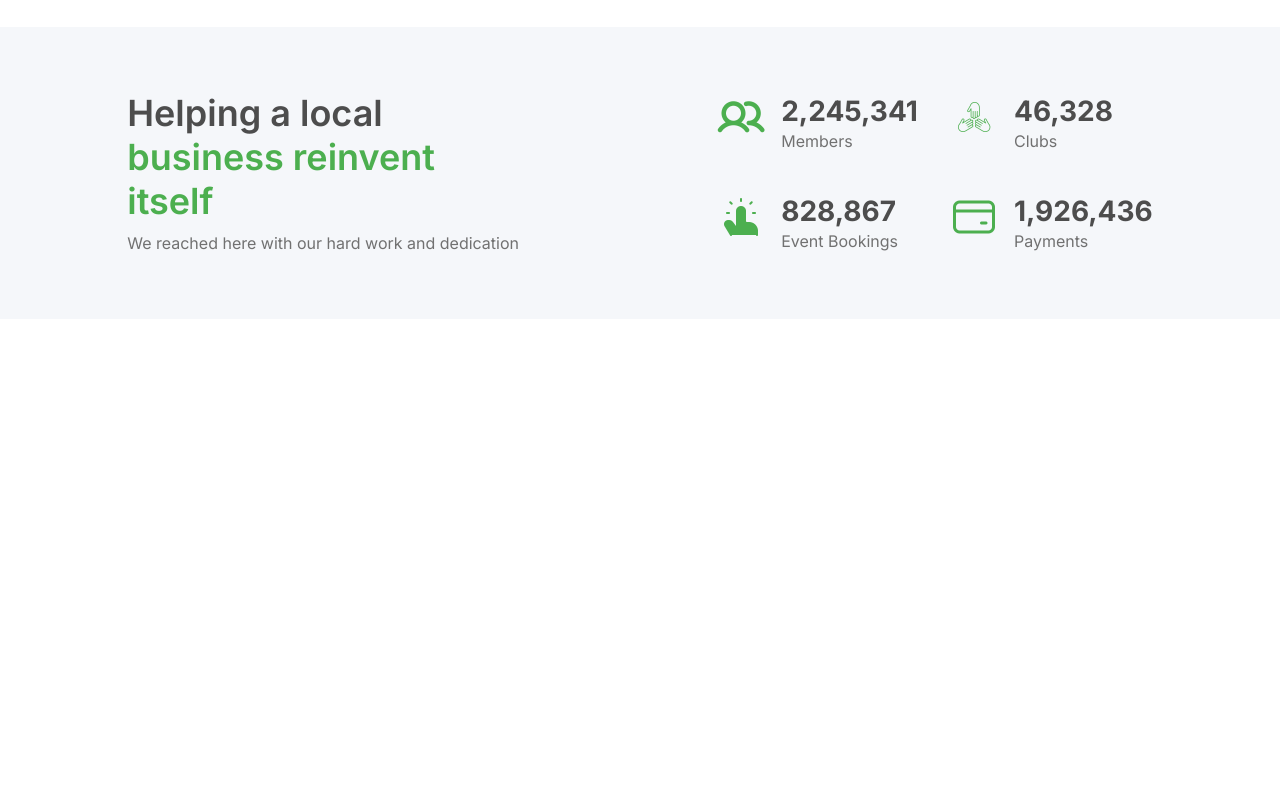
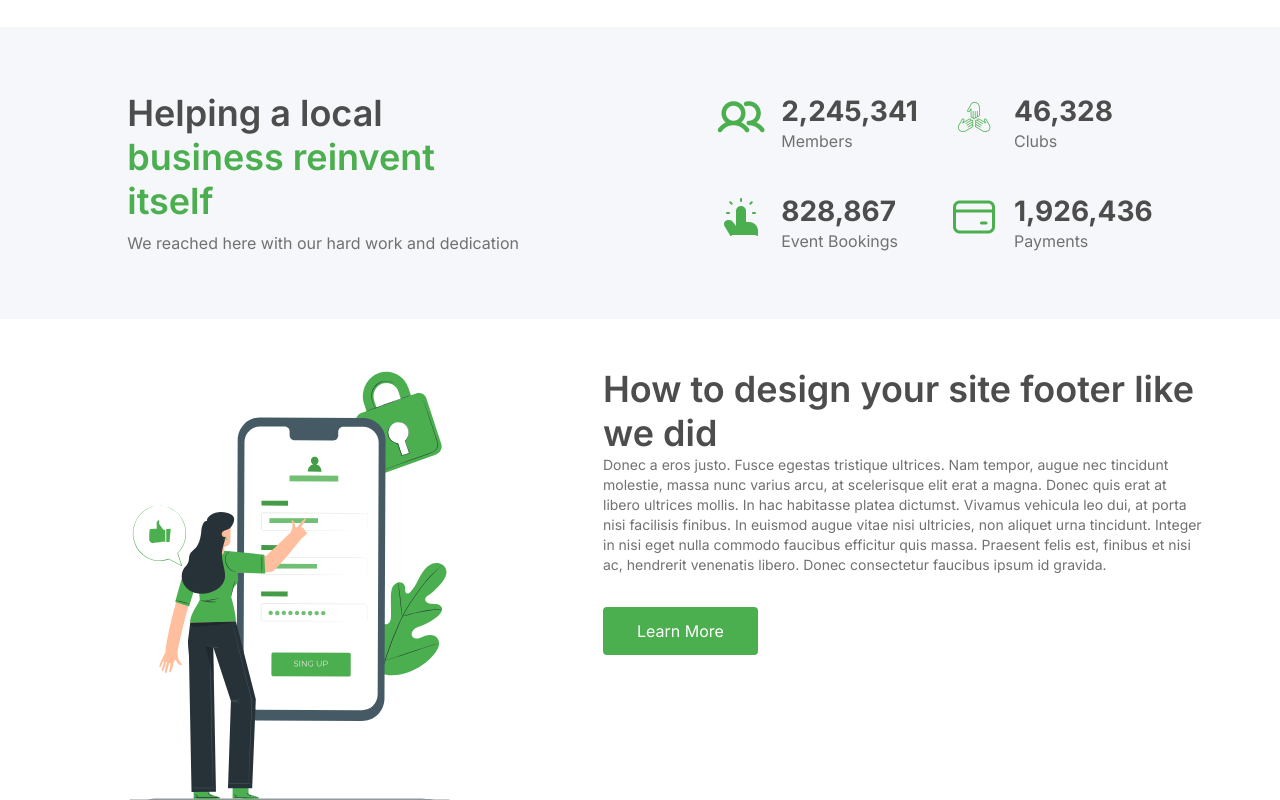
Before and after one commit to refarwan/nexcent-landing-page, a React (Create React App) app: page / in a window 1280 px wide. Shown: the part 1812-2612 px from the top of the page. Before the commit the page ends 2131 px from the top, so only its background shows below. Built offline with nearby package versions, Linux system fonts and the light colour scheme.

Commit message:
feat: add calender component

```diff
--- a/src/App.css
+++ b/src/App.css
@@ -297,6 +297,9 @@
   .w-\[299px\] {
     width: 299px;
   }
+  .w-\[601px\] {
+    width: 601px;
+  }
   .w-full {
     width: 100%;
   }
@@ -383,6 +386,9 @@
   .gap-\[30px\] {
     gap: 30px;
   }
+  .gap-\[32px\] {
+    gap: 32px;
+  }
   .gap-\[40px\] {
     gap: 40px;
   }
@@ -391,6 +397,9 @@
   }
   .gap-\[50px\] {
     gap: 50px;
+  }
+  .gap-\[100px\] {
+    gap: 100px;
   }
   .gap-x-\[30px\] {
     column-gap: 30px;
@@ -628,6 +637,11 @@
       width: 400px;
     }
   }
+  .sm\:w-\[441px\] {
+    @media (width >= 40rem) {
+      width: 441px;
+    }
+  }
   .sm\:w-\[442px\] {
     @media (width >= 40rem) {
       width: 442px;
@@ -796,6 +810,11 @@
   .xl\:w-\[408px\] {
     @media (width >= 80rem) {
       width: 408px;
+    }
+  }
+  .xl\:w-\[441px\] {
+    @media (width >= 80rem) {
+      width: 441px;
     }
   }
   .xl\:w-\[442px\] {
--- a/src/App.tsx
+++ b/src/App.tsx
@@ -1,5 +1,6 @@
 import "./App.css";
 import Archievements from "./components/Archievements";
+import Calender from "./components/Calender";
 import Client from "./components/Client";
 import Comunity from "./components/Comunity";
 import Header from "./components/Header";
@@ -17,6 +18,7 @@ function App() {
 				<div className="flex w-screen flex-col gap-[48px]">
 					<Unlock />
 					<Archievements />
+					<Calender />
 				</div>
 			</main>
 		</>
--- /dev/null
+++ b/src/components/Calender.tsx
@@ -0,0 +1,32 @@
+const Calender = () => {
+	return (
+		<div className="flex flex-col gap-[30px] px-[16px] sm:flex-row xl:justify-center">
+			<img
+				src="/mobile-login-pana.svg"
+				alt="illustration"
+				className="m-auto w-[200px] sm:w-[300px] xl:w-[441px]"
+			/>
+			<div className="flex flex-col gap-[32px] xl:w-[661px]">
+				<div className="w-[601px]">
+					<h2>How to design your site footer like we did</h2>
+					<p className="body-3">
+						Donec a eros justo. Fusce egestas tristique ultrices. Nam tempor,
+						augue nec tincidunt molestie, massa nunc varius arcu, at scelerisque
+						elit erat a magna. Donec quis erat at libero ultrices mollis. In hac
+						habitasse platea dictumst. Vivamus vehicula leo dui, at porta nisi
+						facilisis finibus. In euismod augue vitae nisi ultricies, non
+						aliquet urna tincidunt. Integer in nisi eget nulla commodo faucibus
+						efficitur quis massa. Praesent felis est, finibus et nisi ac,
+						hendrerit venenatis libero. Donec consectetur faucibus ipsum id
+						gravida.
+					</p>
+				</div>
+				<a href="/" className="button primary-button medium-button">
+					Learn More
+				</a>
+			</div>
+		</div>
+	);
+};
+
+export default Calender;
```
Also changed, not shown: public/mobile-login-pana.svg (added).
